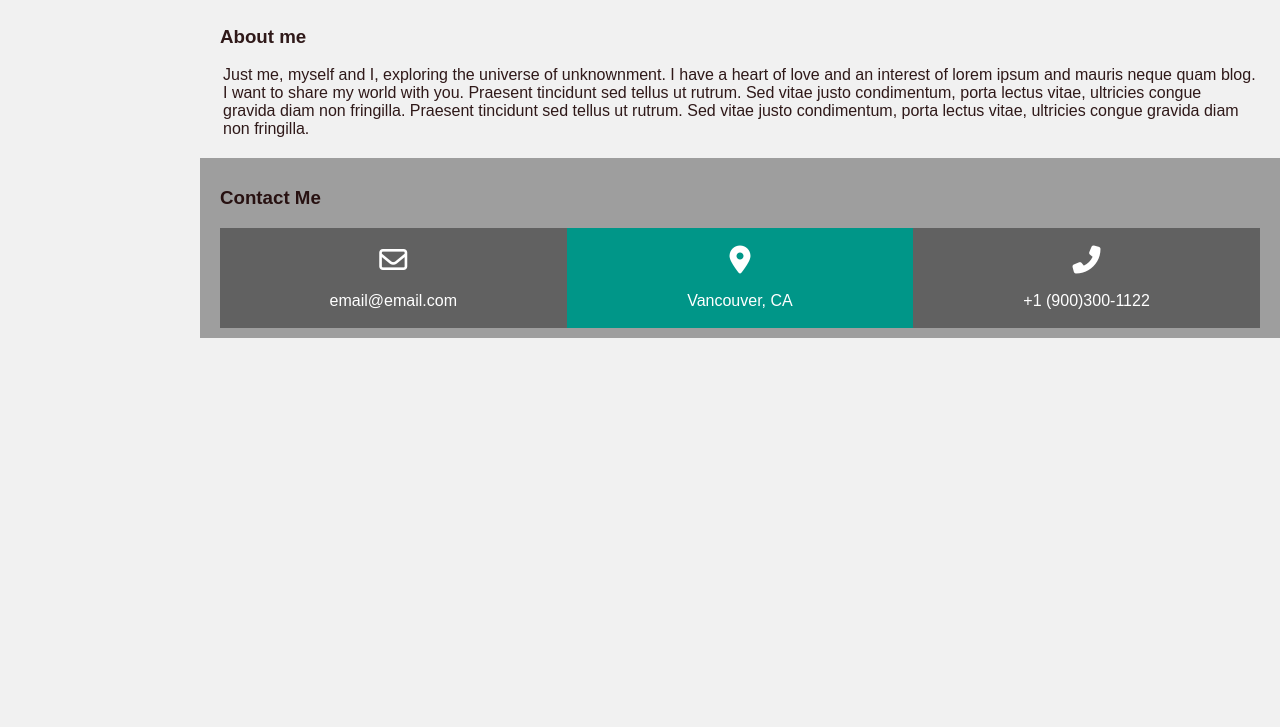
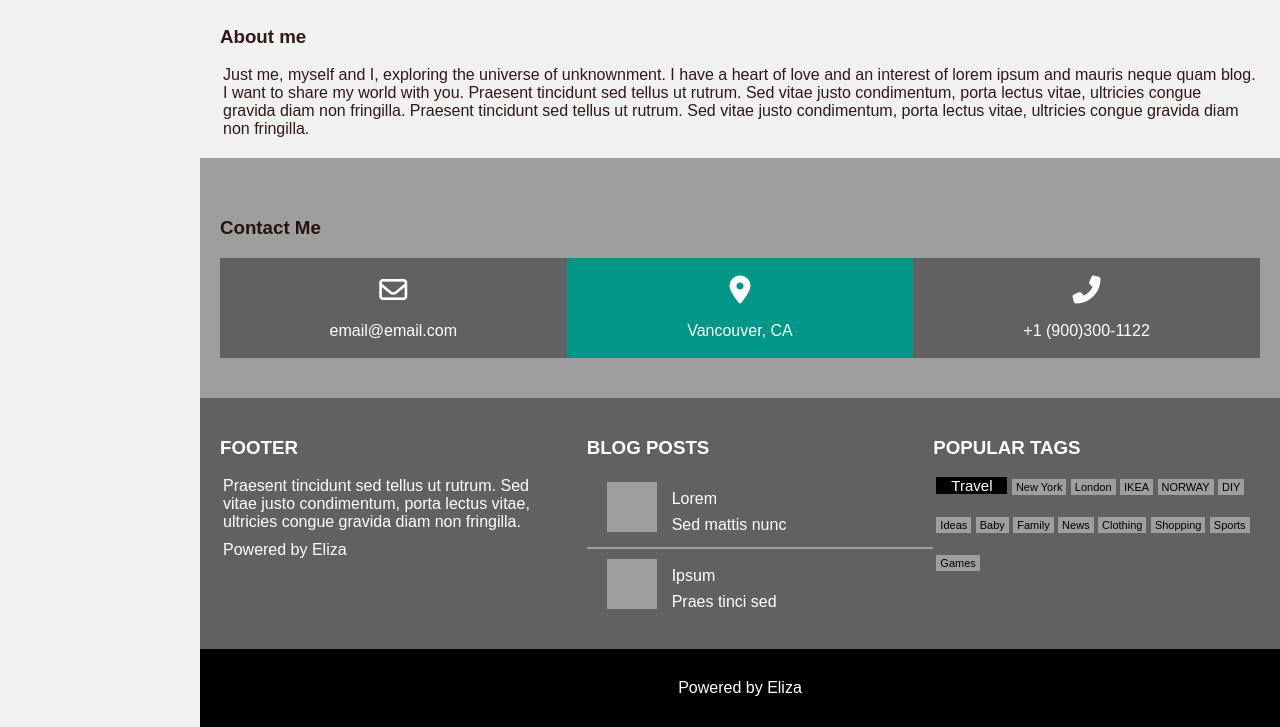
Before and after one commit to elzeveta/My_Portfolio, a plain HTML site: page index.html in a window 1280 px wide. Shown: the part 1376-2103 px from the top of the page. Before the commit the page ends 1714 px from the top, so only its background shows below. Drawn offline with Linux system fonts and the light colour scheme; grey boxes are pictures that could not be loaded.

Commit message:
added changes footer

```diff
--- a/index.html
+++ b/index.html
@@ -1,5 +1,6 @@
 <!DOCTYPE html>
 <html lang="en">
+
 <head>
   <meta charset="UTF-8" />
   <meta name="viewport" content="width=device-width, initial-scale=1.0" />
@@ -14,8 +15,7 @@
       <div class="profile">
         <img
           src="https://scontent.fyvr4-1.fna.fbcdn.net/v/t1.0-9/145549345_2912674748989958_347879112782545453_n.jpg?_nc_cat=109&ccb=3&_nc_sid=09cbfe&_nc_ohc=czxRewAK5GcAX-tWJ0O&_nc_ht=scontent.fyvr4-1.fna&oh=18643f3ed4ffe7aa5785b368a772770c&oe=605E5E5C"
-            alt=""
-          />
+          alt="" />
       </div>
       <h3>PORTFOLIO</h3>
       <ul>
@@ -32,18 +32,10 @@
         </li>
       </ul>
       <div class="network">
-          <a href="https://www.facebook.com/eliza.amanbaeva.9"
-            ><i class="fab fa-facebook"></i
-          ></a>
-          <a href="https://www.instagram.com/elizka.t/"
-            ><i class="fab fa-instagram"></i
-          ></a>
-          <a href="https://www.linkedin.com/in/eliza-amanbaeva-153510179/"
-            ><i class="fab fa-linkedin"></i
-          ></a>
-          <a href="https://vm.tiktok.com/ZMej8FjCb/"
-            ><i class="fab fa-tiktok"></i
-          ></a>
+        <a href="https://www.facebook.com/eliza.amanbaeva.9"><i class="fab fa-facebook"></i></a>
+        <a href="https://www.instagram.com/elizka.t/"><i class="fab fa-instagram"></i></a>
+        <a href="https://www.linkedin.com/in/eliza-amanbaeva-153510179/"><i class="fab fa-linkedin"></i></a>
+        <a href="https://vm.tiktok.com/ZMej8FjCb/"><i class="fab fa-tiktok"></i></a>
       </div>
     </aside>
     <main>
@@ -60,10 +52,7 @@
       </header>
       <div class="grid-container">
         <div class="grid-block">
-            <img
-              src="https://source.unsplash.com/1600x900/?nature,water"
-              alt="Water"
-            />
+          <img src="https://source.unsplash.com/1600x900/?nature,water" alt="Water" />
           <div class="grid-text">
             <p>Lorem Ipsum</p>
             <p>
@@ -74,10 +63,7 @@
           </div>
         </div>
         <div class="grid-block">
-            <img
-              src="https://source.unsplash.com/1600x900/?nature,trees"
-              alt="Trees"
-            />
+          <img src="https://source.unsplash.com/1600x900/?nature,trees" alt="Trees" />
           <div class="grid-text">
             <p>Lorem Ipsum</p>
             <p>
@@ -88,10 +74,7 @@
           </div>
         </div>
         <div class="grid-block">
-            <img
-              src="https://source.unsplash.com/1600x900/?nature,flowers"
-              alt="Flowers"
-            />
+          <img src="https://source.unsplash.com/1600x900/?nature,flowers" alt="Flowers" />
           <div class="grid-text">
             <p>Lorem Ipsum</p>
             <p>
@@ -102,10 +85,7 @@
           </div>
         </div>
         <div class="grid-block">
-            <img
-              src="https://source.unsplash.com/1600x900/?nature,animals"
-              alt="Animals"
-            />
+          <img src="https://source.unsplash.com/1600x900/?nature,animals" alt="Animals" />
           <div class="grid-text">
             <p>Lorem Ipsum</p>
             <p>
@@ -116,10 +96,7 @@
           </div>
         </div>
         <div class="grid-block">
-            <img
-              src="https://source.unsplash.com/1600x900/?nature,clouds"
-              alt="Clouds"
-            />
+          <img src="https://source.unsplash.com/1600x900/?nature,clouds" alt="Clouds" />
           <div class="grid-text">
             <p>Lorem Ipsum</p>
             <p>
@@ -130,10 +107,7 @@
           </div>
         </div>
         <div class="grid-block">
-            <img
-              src="https://source.unsplash.com/1600x900/?nature,mountains"
-              alt="Mountains"
-            />
+          <img src="https://source.unsplash.com/1600x900/?nature,mountains" alt="Mountains" />
           <div class="grid-text">
             <p>Lorem Ipsum</p>
             <p>
@@ -156,16 +130,10 @@
       </div>
       <div class="image-container">
         <div class="image-one">
-            <img
-              src="https://source.unsplash.com/1600x900/?nature,winter"
-              alt="first-photo"
-            />
+          <img src="https://source.unsplash.com/1600x900/?nature,ocean" alt="first-photo" />
         </div>
         <div class="image-two">
-            <img
-              src="https://source.unsplash.com/1600x900/?nature,spring"
-              alt="second-photo"
-            />
+          <img src="https://source.unsplash.com/1600x900/?nature,dolphins" alt="second-photo" />
         </div>
       </div>
       <div class="paragraph-container">
@@ -197,12 +165,60 @@
           </div>
         </div>
       </div>
+      <div class="last">
+        <div class="blog text">
+          <h3>FOOTER</h3>
+          <p>Praesent tincidunt sed tellus ut rutrum. Sed vitae justo condimentum, porta lectus vitae, ultricies congue
+            gravida diam non fringilla.</p>
+          <p>Powered by <a href="index.html">Eliza</a></p>
+        </div>
+        <div class="blog post">
+          <h3>BLOG POSTS</h3>
+          <div class="post-upper">
+            <div class="post-image">
+              <img src="https://content.thriveglobal.com/wp-content/uploads/2018/11/Flower.jpg" alt="flowers">
+              </div>
+              <div class="post-text">
+              <p>Lorem</p>
+              <p>Sed mattis nunc</p>
+            </div>
+          </div>
+          <div class="post-down">
+            <div class="post-image">
+              <img src="https://hips.hearstapps.com/hmg-prod.s3.amazonaws.com/images/pink-flowers-header-1512582155.jpg" alt="flowers">
+            </div>
+            <div class="post-text">
+              <p>Ipsum</p>
+              <p>Praes tinci sed</p>
+            </div>
+            </div>
+        </div>
+        <div class="blog tag">
+          <h3>POPULAR TAGS</h3>
+          <p>
+            <span class="travel">Travel</span>
+            <span>New York</span>
+            <span>London</span>
+            <span>IKEA</span>
+            <span>NORWAY</span>
+            <span>DIY</span>
+            <span>Ideas</span>
+            <span>Baby</span>
+            <span>Family</span>
+            <span>News</span>
+            <span>Clothing</span>
+            <span>Shopping</span>
+            <span>Sports</span>
+            <span>Games</span>
+          </p>
+        </div>
+      </div>
+      <footer>
+          <p>Powered by <a href="index.html">Eliza</a></p>
+      </footer>
     </main>
+  </div>
+  <script src="https://kit.fontawesome.com/21b0c35351.js" crossorigin="anonymous"></script>
+</body>
 
-    </div>
-    <script
-      src="https://kit.fontawesome.com/21b0c35351.js"
-      crossorigin="anonymous"
-    ></script>
-  </body>
 </html>
--- a/style.css
+++ b/style.css
@@ -158,7 +158,7 @@ main .contact-container {
     background: #9e9e9e;
 }
 main .contact-container {
-    padding: 10px 20px;
+    padding: 40px 20px;
 }
 main .address-block {
     display: flex;
@@ -181,29 +181,65 @@ main .email, .phone {
 main .location {
     background: #009688;
 }
-footer {
+.last {
     background: #616161;
+    display: flex;
+    flex-direction: row;
+    width: 100%;
+    color: #ffffff;
 }
-footer .blog {
-    float: left;
+.last .blog {
+    width: 33.33%;
+}
+.last .text {
     padding: 20px;
 }
-footer ul li img {
+.last a, footer a {
+    text-decoration: none;
+    color: #ffffff;
+}
+.last .post, .tag {
+    padding: 20px 0;
+}
+.last img {
     width: 50px;
+    height: 50px;
 }
-/* footer .blog {
-
+.last .post-image {
+    float: left;
+    margin: 0 15px;
+}
+.last .post-text p {
+    margin: 8px 0;
+}
+.last .post-upper {
+    padding: 5px;
+    border-bottom: 2px solid #9e9e9e;
+}
+.last .post-down {
+    padding: 10px 5px;
+}
+.last .post-upper:hover, .last .post-down:hover {
+    background: rgb(216, 215, 215, 0.5);
+}
+.last span {
+    display: inline-block;
+    padding: 2px 4px;
+    text-align: center;
+    background: #9e9e9e;
+    color: black;
+    font-size: 11px;
+    margin-bottom: 20px;
+}
+.last .travel {
+    background: black;
+    color: #ffffff;
+    font-size: 15px;
+    padding: 0 15px;
+}
+footer {
+    background: black;
+    color: #ffffff;
     padding: 20px;
+    text-align: center;
 }
-footer ul li {
-    padding: 8px 16px;
-    list-style-type: none;
-}
-footer .post-1 img, .post-2 img {
-    width: 50px;
-    float: left;
-    border-bottom: 1px solid #ddd;
-}
-footer .post-1 {
-    border-bottom: 1px solid #ddd;
-} */
```
Lines whose indentation alone changed are shown as unchanged.
